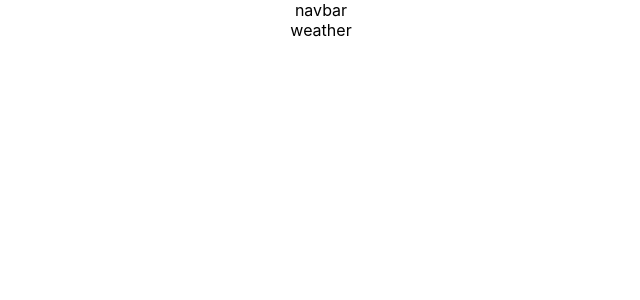
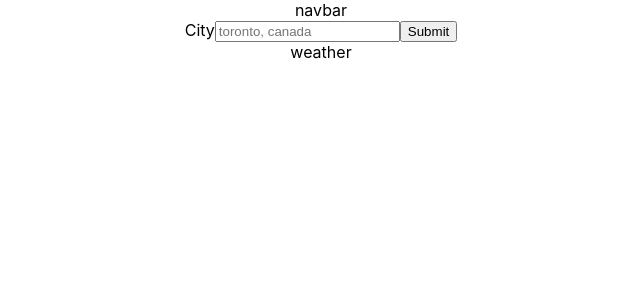
Before and after one commit to rickywid/weather-v2, a React (Create React App) app: page /weather in a window 1280 px wide. Shown: the top 300 px of the page, without its empty margins (319-959 px from the left). Built offline with nearby package versions, Linux system fonts and the light colour scheme.

Commit message:
move /weather route; add material-ui

```diff
--- a/package.json
+++ b/package.json
@@ -3,6 +3,7 @@
   "version": "0.1.0",
   "private": true,
   "dependencies": {
+    "@material-ui/core": "^3.5.1",
     "node-sass": "^4.10.0",
     "react": "^16.6.1",
     "react-dom": "^16.6.1",
--- a/src/App.js
+++ b/src/App.js
@@ -1,7 +1,6 @@
 import React, { Component } from 'react';
 import { BrowserRouter, Switch, Route } from 'react-router-dom';
 import Home from './components/home';
-import Weather from './components/weather';
 import MyCities from './components/my-cities';
 import NoMatch from './components/404';
 import './App.scss';
@@ -13,8 +12,7 @@ class App extends Component {
         <nav>navbar</nav>
         <BrowserRouter>
           <Switch>
-            <Route exact={true} path="/" component={Home}/>
-            <Route path="/weather" component={Weather}/>
+            <Route path="/" component={Home}/>
             <Route path="/my-cities" component={MyCities}/>
             <Route component={NoMatch} />
           </Switch>
--- a/src/components/home.js
+++ b/src/components/home.js
@@ -1,5 +1,7 @@
 import React from 'react';
+import { Route } from 'react-router-dom';
 import APIRequest from '../services/request';
+import Weather from './weather';
 
 export default class Home extends React.Component {
 	constructor(props) {
@@ -34,7 +36,6 @@ export default class Home extends React.Component {
 	handleSubmit = (e) => {
 		e.preventDefault();
 		new APIRequest().request(this.state.search).then(res=>{
-			console.log(res)
 			let data = res[0];
 
 			this.setState({
@@ -56,8 +57,7 @@ export default class Home extends React.Component {
 					},
 					week: res[1].list
 				}
-			}, ()=> this.props.history.push(`/weather?location=${this.state.location.city}, ${this.state.location.country}`));
-			console.log(this.state.location);
+			}, ()=> this.props.history.push(`/weather`));
 		});
 	}
 
@@ -71,6 +71,7 @@ export default class Home extends React.Component {
 					</label>
 					<input type="submit" value="Submit"/>
 				</form>
+				<Route exact={true} path="/weather" render={(props)=> <Weather {...props} /> }/>
 			</div>
 		)
 	}
--- a/src/components/weather.js
+++ b/src/components/weather.js
@@ -1,6 +1,13 @@
 import React from 'react';
 
 export default class Weather extends React.Component {
+
+	constructor(props){
+		super(props);
+	}
+	componentDidMount(){
+		console.log(this.props)
+	}
 	render() {
 		return (
 			<div>weather</div>
```
Also changed, not shown: 1 other file (tests, documents, lock files or other folders).
